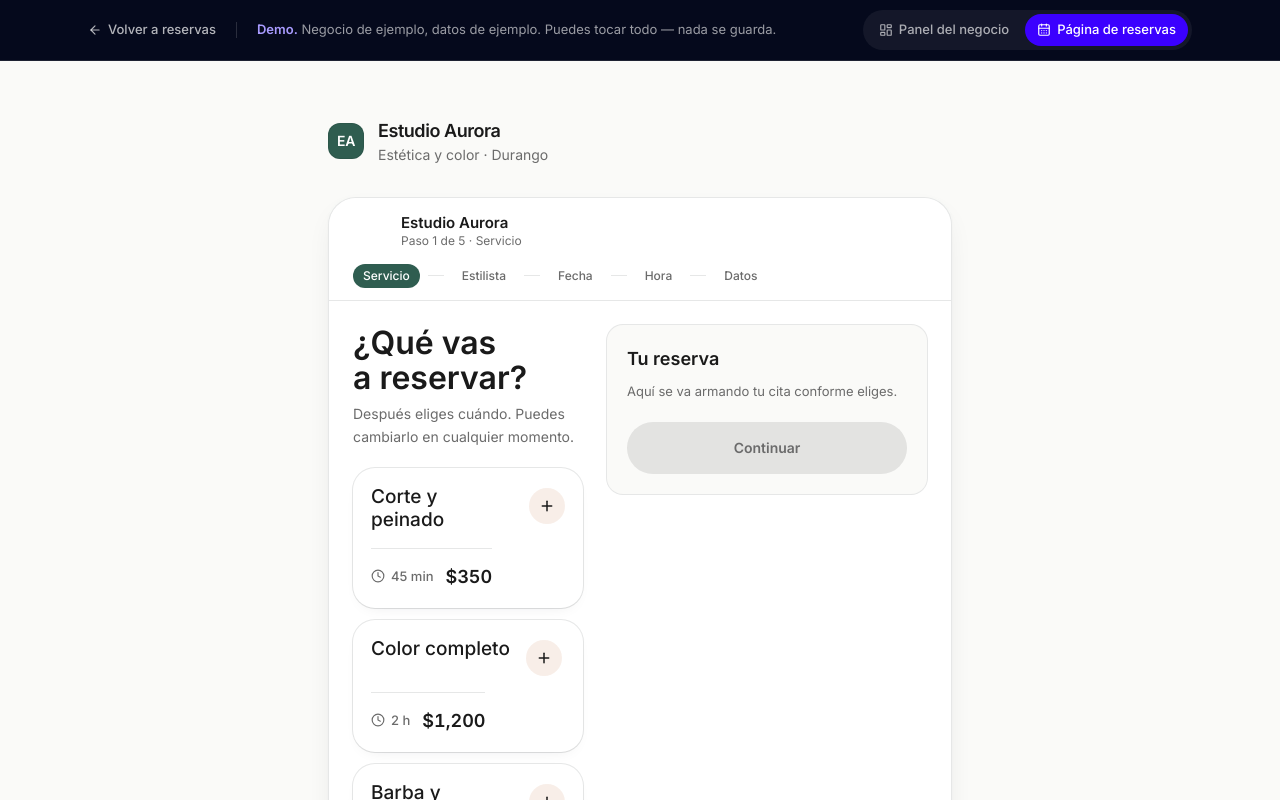
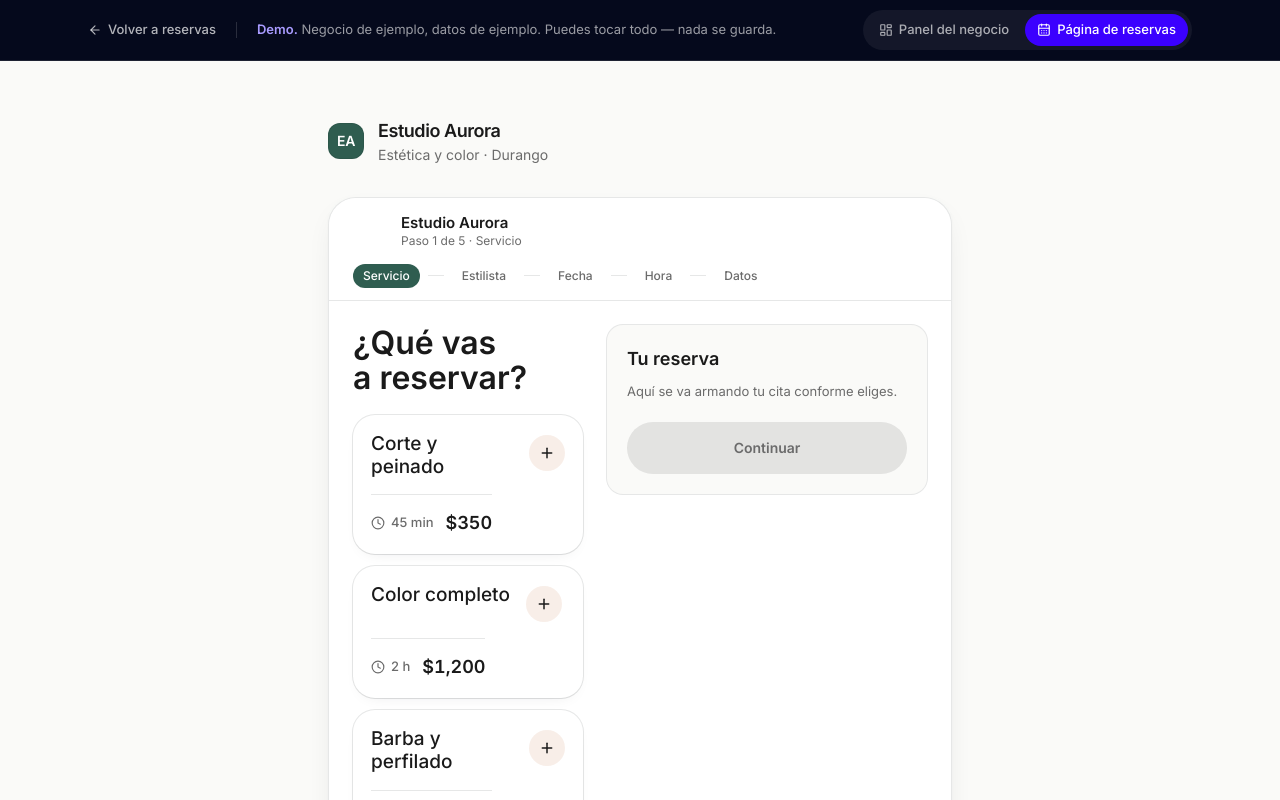
Before and after one commit to Brb6754/BICHO, a Next.js app: page /plataforma/reservar in a window 1280 px wide. Shown: the top 800 px of the page. Built offline with nearby package versions, Linux system fonts and the light colour scheme.

Commit message:
Reservar: menos texto de relleno
Co-Authored-By: Claude Opus 5.5 <noreply@anthropic.com>

```diff
--- a/components/booking/BookingFlow.tsx
+++ b/components/booking/BookingFlow.tsx
@@ -633,7 +633,7 @@ export default function BookingFlow({
           <>
             <StepTitle
               title="¿Qué vas a reservar?"
-              hint={serviceHint?.trim() || 'Después eliges cuándo. Puedes cambiarlo en cualquier momento.'}
+              hint={serviceHint?.trim() || undefined}
             />
             <div className="flex flex-col gap-3">
               {bookableServices.map((s) => (
--- a/lib/lealtad/demo.ts
+++ b/lib/lealtad/demo.ts
@@ -21,7 +21,7 @@ export function promoDemo(now: Date, timezone: string): Promo {
   return {
     id: 'demo-promo',
     title: 'Martes 20% en tu segundo servicio',
-    details: 'Menciona la promo al llegar. Válida todo el mes.',
+    details: 'Todo el mes.',
     code: 'MARTES20',
     starts_on: addDaysKey(hoy, -3),
     ends_on: addDaysKey(hoy, 25),
```
